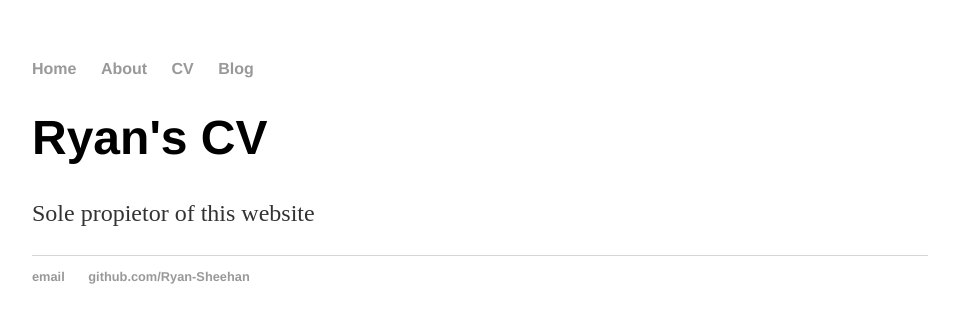
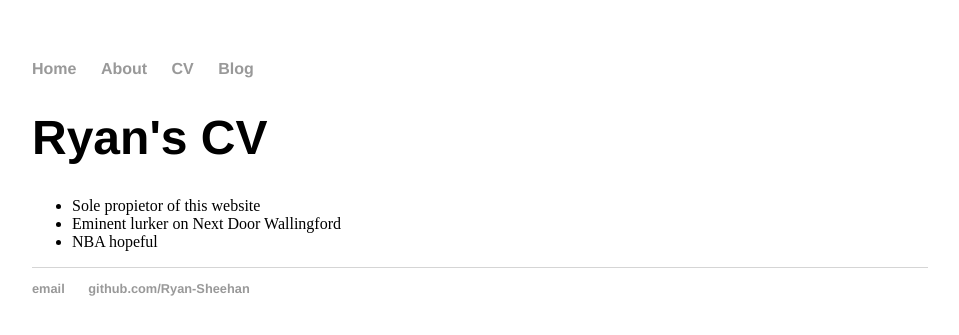
Before and after one commit to Ryan-Sheehan/Ryan-Sheehan.github.io, a Jekyll site: the page built from cv/index.html, in a window 1280 px wide. Shown: the top 335 px of the page, without its empty margins (160-1119 px from the left). Built offline with Jekyll 4.4.1, drawn with Linux system fonts in a browser that asks for light colours.

Commit message:
Update index.html

```diff
--- a/cv/index.html
+++ b/cv/index.html
@@ -3,4 +3,8 @@ layout: default
 title: Ryan's CV
 ---
 <h1>{{ page.title }}</h1>
-<p>Sole propietor of this website</p>
+<ul>
+  <li>Sole propietor of this website</li>
+  <li>Eminent lurker on Next Door Wallingford</li>
+  <li>NBA hopeful</li>
+</ul>
```
